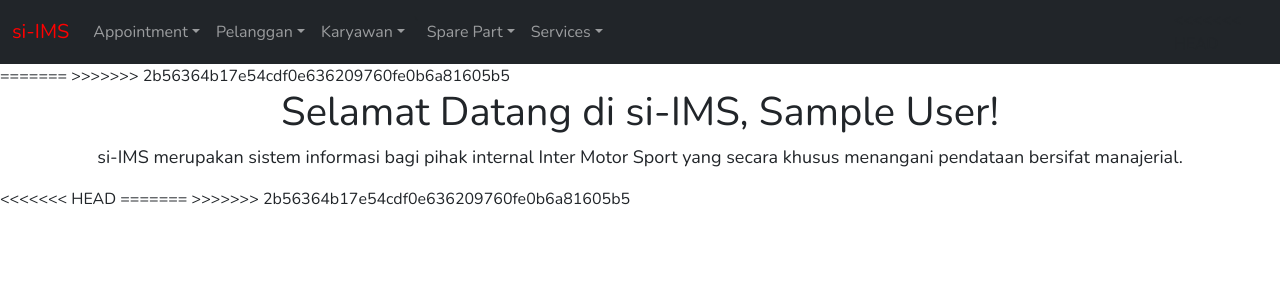
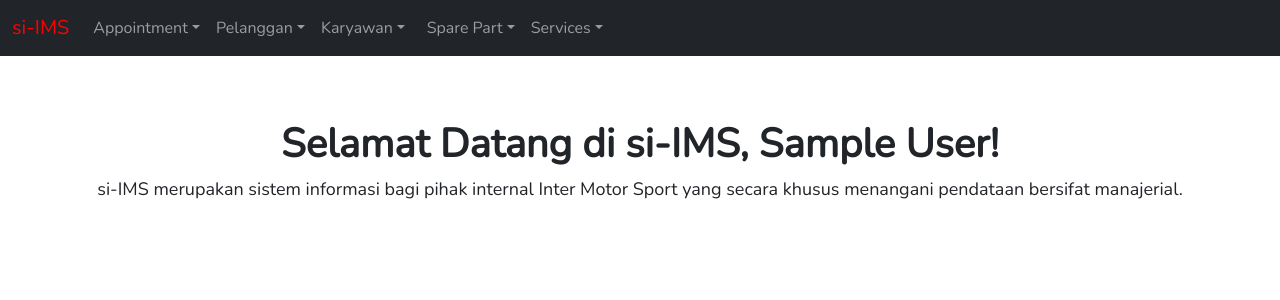
Before and after one commit to arinilhaqq/siIMS, a Django app: template home/templates/homepage.html in a window 1280 px wide. Shown: the top 300 px of the page. Run offline with Django 4.2, Linux system fonts and the light colour scheme; the template is opened without the code that fills it: most values are stand-ins (such as "Sample title", 1, 10 or a date in 2020); parts of the project's set-up code (start-up, migrations or seed data) failed here and were passed over; some libraries are stand-ins or nearby versions.

Commit message:
Fix homepage.html

```diff
--- a/home/templates/homepage.html
+++ b/home/templates/homepage.html
@@ -12,11 +12,7 @@
         body {
             font-family: 'Nunito';
         }
-<<<<<<< HEAD
 
-=======
-
->>>>>>> 2b56364b17e54cdf0e636209760fe0b6a81605b5
         h1 {
           font-weight: bolder;
           margin-top: 5%;
@@ -108,17 +104,8 @@
                 </ul> -->
             </div>
         </div>
-<<<<<<< HEAD
     </nav>
-=======
-    </nav>
->>>>>>> 2b56364b17e54cdf0e636209760fe0b6a81605b5
     <h1 align="center">Selamat Datang di si-IMS, {{first_name}} {{last_name}}!</h1>
     <p align="center">si-IMS merupakan sistem informasi bagi pihak internal Inter Motor Sport yang secara khusus menangani pendataan bersifat manajerial.</p>
 </body>
-
-<<<<<<< HEAD
 </html>
-=======
-</html>
->>>>>>> 2b56364b17e54cdf0e636209760fe0b6a81605b5
```
